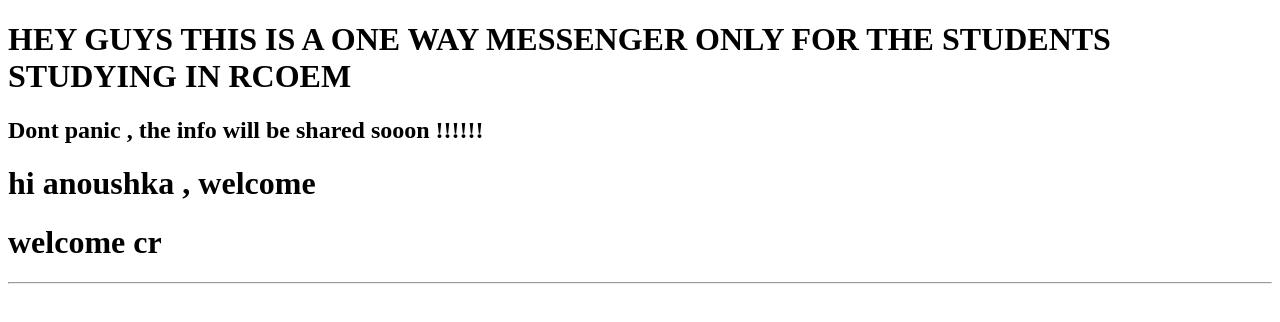
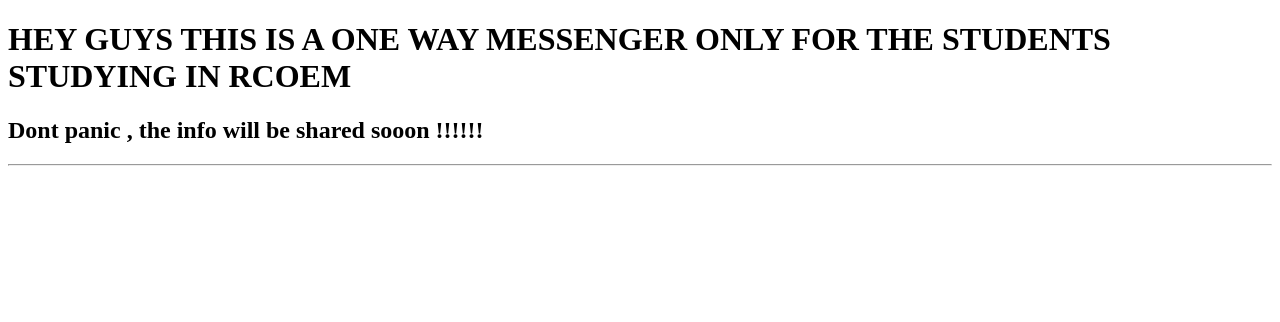
Before and after one commit to ANISHCG/rcoem_times.github.io, a plain HTML site: page index.html in a window 1280 px wide. Drawn offline with Linux system fonts and the light colour scheme.

Commit message:
Update index.html

```diff
--- a/index.html
+++ b/index.html
@@ -8,8 +8,7 @@
 </head>
 <h1>HEY GUYS THIS IS A ONE WAY MESSENGER ONLY FOR THE STUDENTS STUDYING IN RCOEM</h1>
     <h2> Dont panic , the info will be shared  sooon !!!!!! <h2>
-        <h1> hi anoushka , welcome <h1>
-            <h1> welcome cr <h1>
+
 
 
 
```
